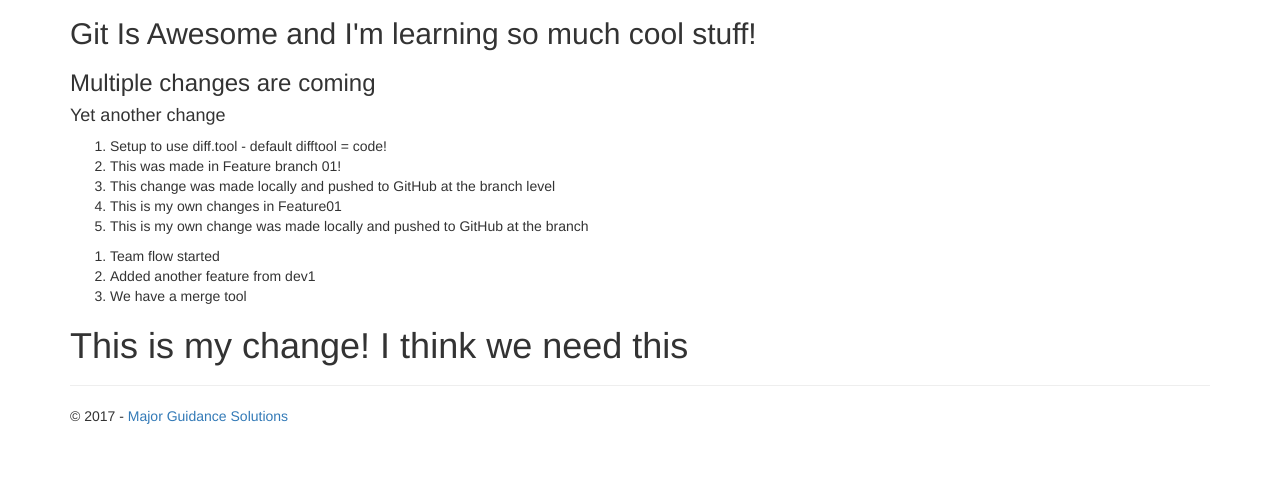
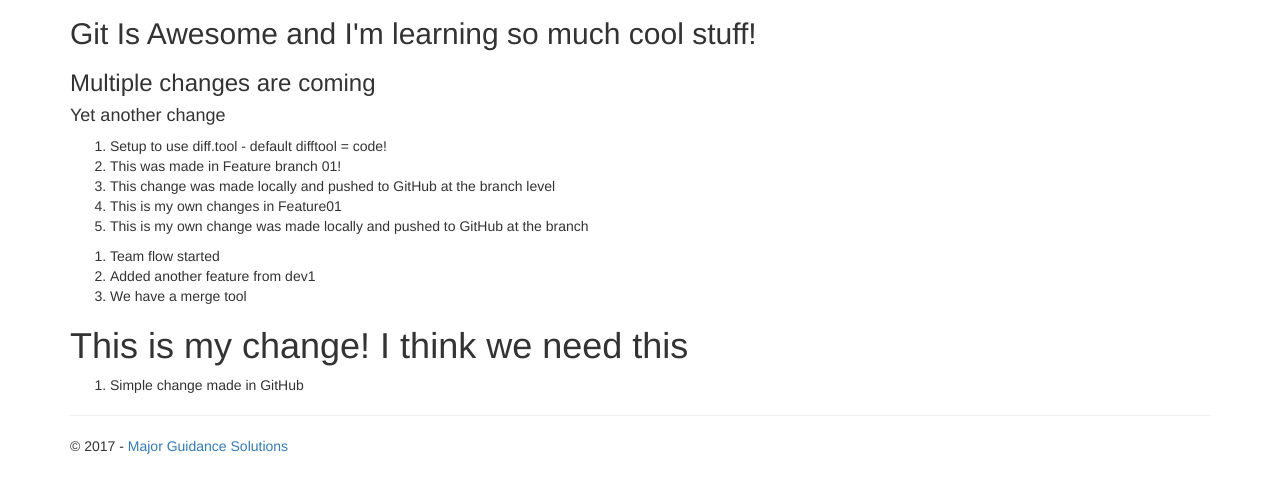
Before and after one commit to TetianaVykhrystiuk/ultimate-default-web, a plain HTML site: page details.html in a window 1280 px wide. Shown: the part 103-596 px from the top of the page. Drawn offline with nearby package versions, Linux system fonts and the light colour scheme.

Commit message:
Update details.html

```diff
--- a/details.html
+++ b/details.html
@@ -60,6 +60,10 @@
             </ol>
 		<h1>This is my change! I think we need this</h1>
 
+		<ol>
+			<li>Simple change made in GitHub</li>
+		</ol>
+
 	    <hr />
             <footer>
                 <p>&copy; 2017 - <a href="http://www.majorguidancesolutions.com">Major Guidance Solutions</a></p>
```
